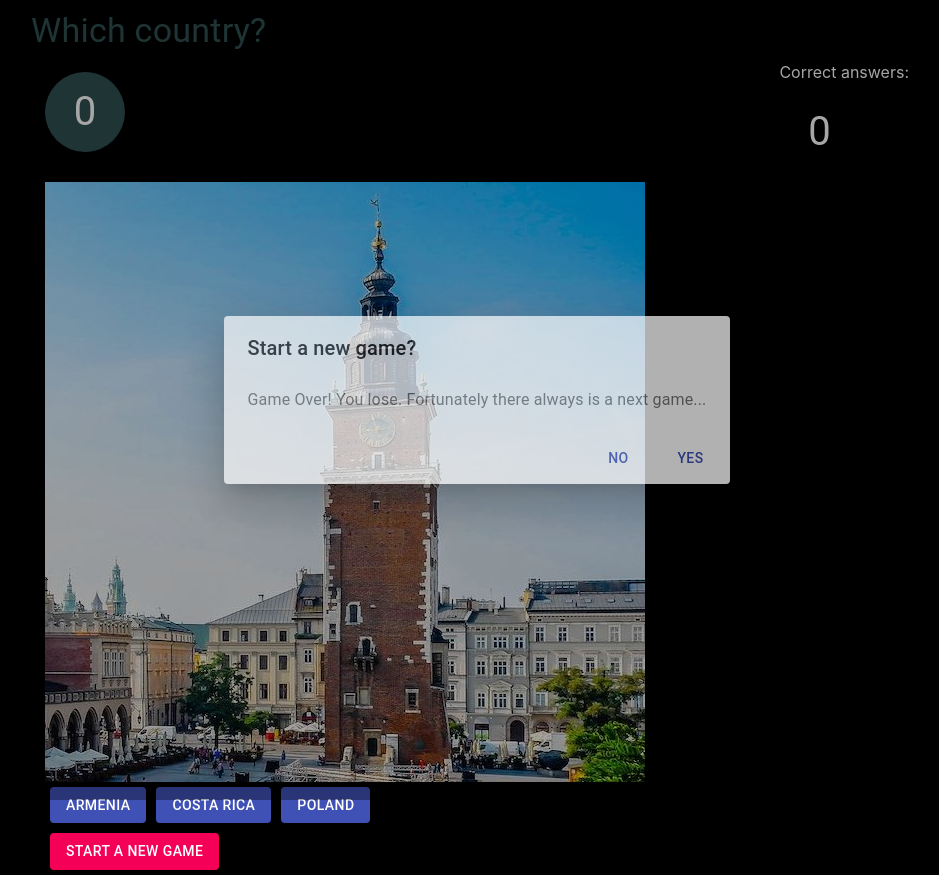
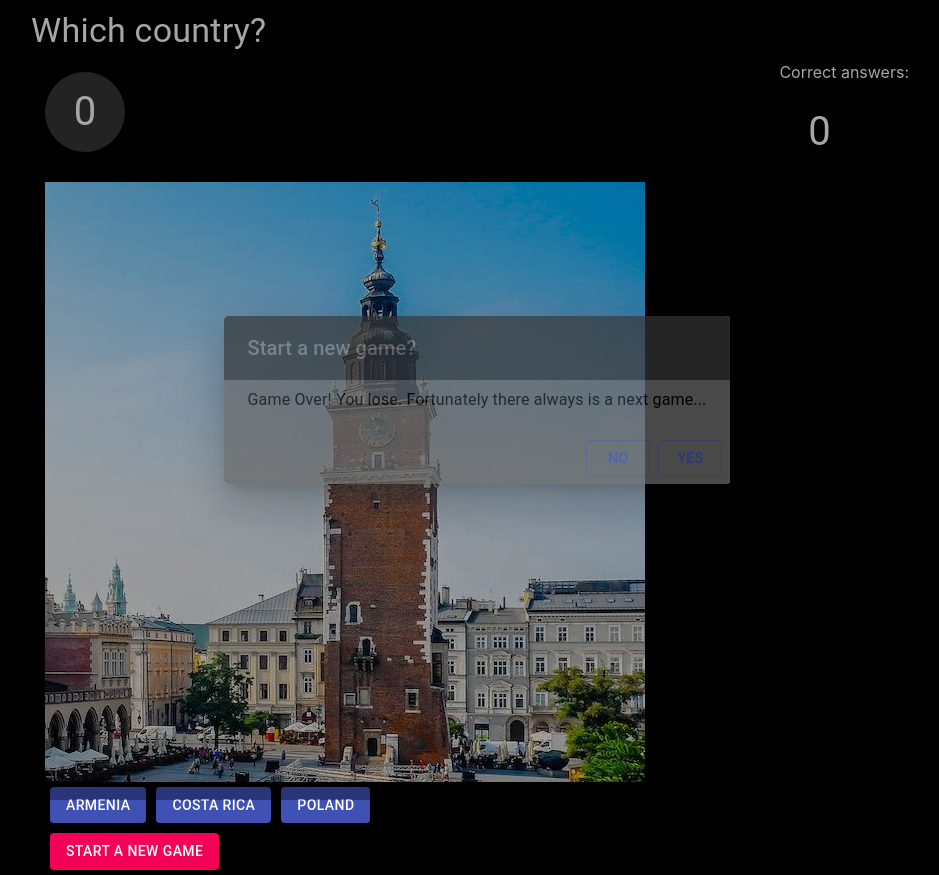
Before and after one commit to minzen/rect-master, a React (Create React App) app: page / in a window 1280 px wide. Shown: the whole page, without its empty margins (163-1102 px from the left). Built offline with nearby package versions, Linux system fonts and the light colour scheme.

Commit message:
Styling changes - colors adjusted

```diff
--- a/src/components/GameLostNotice.tsx
+++ b/src/components/GameLostNotice.tsx
@@ -7,16 +7,33 @@ import {
   DialogContentText,
   DialogTitle
 } from '@material-ui/core'
+import { makeStyles } from '@material-ui/core/styles'
 import { GAME_OVER } from '../utils/constants'
 
+const useStyles = makeStyles({
+  dialogTitle: {
+    color: 'gray',
+    backgroundColor: '#363636'
+  },
+  dialog: {
+    color: 'black',
+    backgroundColor: '#696969'
+  },
+  dialogActions: {
+    color: 'black',
+    backgroundColor: '#696969'
+  }
+})
+
 interface GameLostNoticeProps {
-  open: boolean,
+  open: boolean
   startNewGame: any
 }
 
 // The class shows a notice about a lost game
 const GameLostNotice = (props: GameLostNoticeProps) => {
   const [notificationOpen, setNotificationOpen] = useState(props.open)
+  const classes = useStyles()
 
   const handleClose = () => {
     setNotificationOpen(false)
@@ -29,14 +46,30 @@ const GameLostNotice = (props: GameLostNoticeProps) => {
 
   return (
     <div>
-      <Dialog open={notificationOpen} onClose={handleClose} aria-labelledby="game-over-dialog-title" aria-describedby="game-over-dialog-description">
-        <DialogTitle id="game-over-dialog-title">Start a new game?</DialogTitle>
-        <DialogContent>
-          <DialogContentText id="game-over-dialog-description">{GAME_OVER} You lose. Fortunately there always is a next game...</DialogContentText>
+      <Dialog
+        open={notificationOpen}
+        onClose={handleClose}
+        aria-labelledby='game-over-dialog-title'
+        aria-describedby='game-over-dialog-description'
+      >
+        <DialogTitle id='game-over-dialog-title' className={classes.dialogTitle}>
+          Start a new game?
+        </DialogTitle>
+        <DialogContent className={classes.dialog}>
+          <DialogContentText
+            id='game-over-dialog-description'
+            className={classes.dialog}
+          >
+            {GAME_OVER} You lose. Fortunately there always is a next game...
+          </DialogContentText>
         </DialogContent>
-        <DialogActions>
-          <Button onClick={handleClose} color="primary">No</Button>
-          <Button onClick={handleOkClick} color="primary">Yes</Button>
+        <DialogActions className={classes.dialogActions}>
+          <Button onClick={handleClose} color='primary' variant='outlined'>
+            No
+          </Button>
+          <Button onClick={handleOkClick} color='primary' variant='outlined'>
+            Yes
+          </Button>
         </DialogActions>
       </Dialog>
     </div>
--- a/src/components/GameTimer.tsx
+++ b/src/components/GameTimer.tsx
@@ -10,7 +10,7 @@ import {
 const useStyles = makeStyles({
   timerView: {
     fontSize: 40,
-    backgroundColor: '#2F4F4F',
+    backgroundColor: '#363636',
     color: '#ffffff',
     width: 80,
     height: 80,
--- a/src/components/GridHidingItem.tsx
+++ b/src/components/GridHidingItem.tsx
@@ -10,7 +10,7 @@ const useStyles = makeStyles({
   hidingItem: {
     height: 200,
     width: 200,
-    backgroundColor: '#2F4F4F'
+    backgroundColor: '#363636'
   }
 })
 
--- a/src/components/Header.tsx
+++ b/src/components/Header.tsx
@@ -4,7 +4,7 @@ import { makeStyles } from '@material-ui/core/styles'
 
 const useStyles = makeStyles({
   header: {
-    color: '#2F4F4F',
+    color: '#ffffff',
     padding: 10,
     backgroundColor: '#000000',
   }
--- a/src/components/MainGameView.tsx
+++ b/src/components/MainGameView.tsx
@@ -115,7 +115,7 @@ const MainGameView = () => {
     return (
       <Container maxWidth='md'>
         {checkGameEndStatus()}
-        <Grid container justify="space-between">
+        <Grid container justify='space-between'>
           <GameTimer
             setTimerValue={setTimerValue}
             timerValue={timerValue}
```
